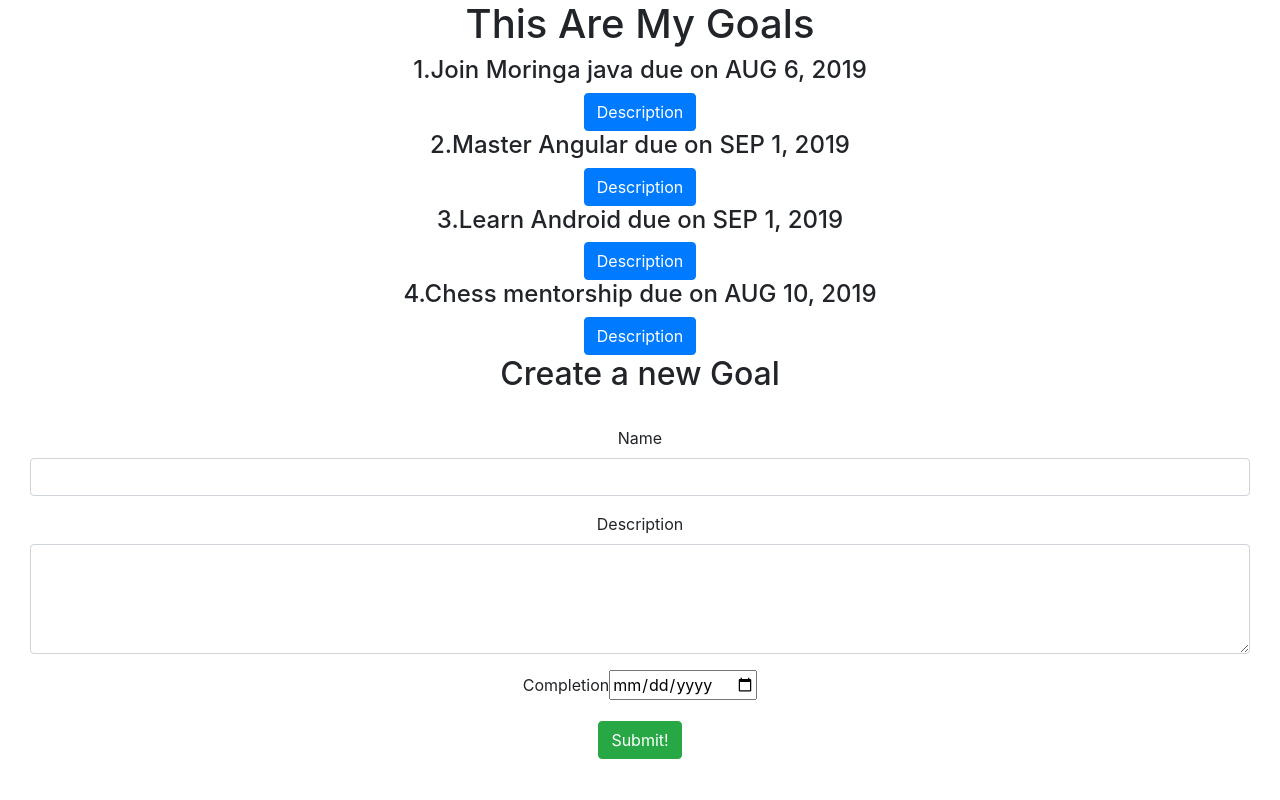
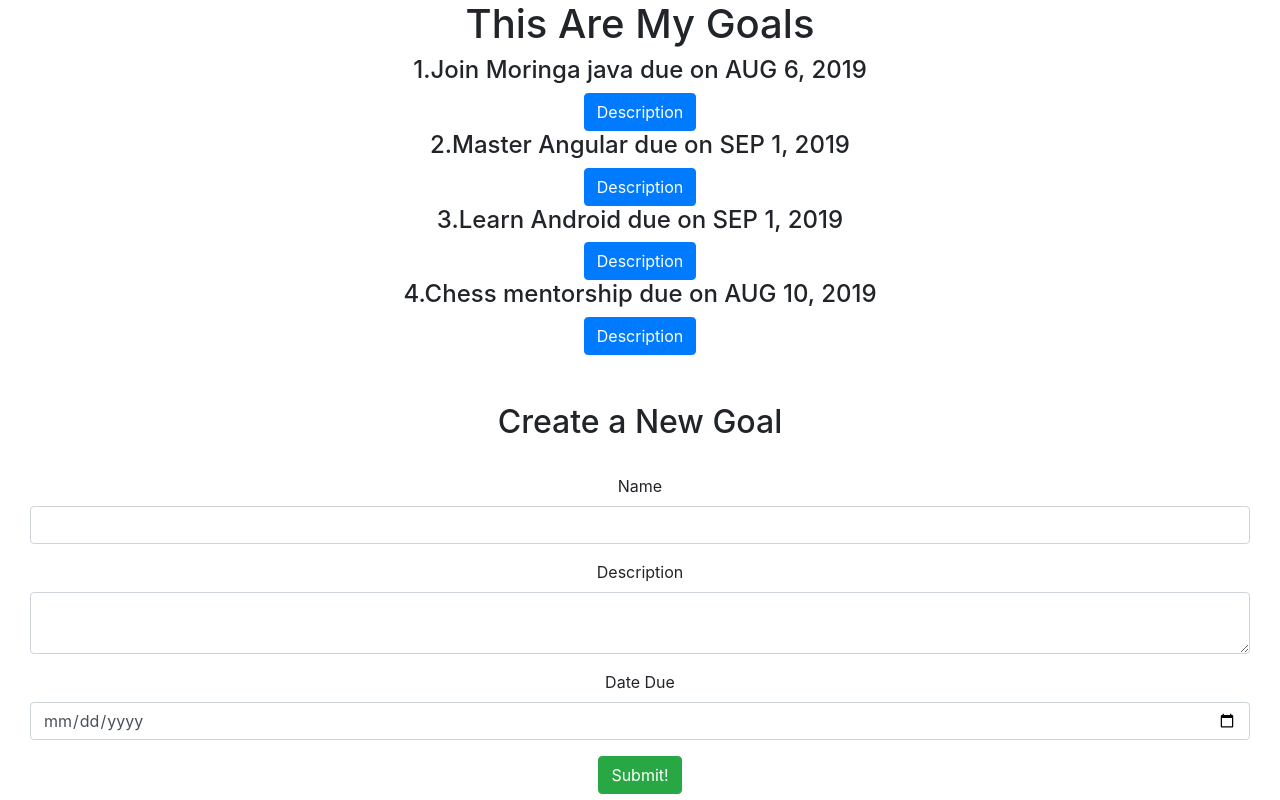
Before and after one commit to KingsMunene/Goal, an Angular app: page / in a window 1280 px wide. Built offline with nearby package versions, Linux system fonts and the light colour scheme.

Commit message:
components

```diff
--- a/src/app/app.module.ts
+++ b/src/app/app.module.ts
@@ -21,8 +21,9 @@
   ],
   imports: [
     BrowserModule,
-    AppRoutingModule,
-    FormsModule
+    FormsModule,
+    AppRoutingModule
+
   ],
   providers: [],
   bootstrap: [AppComponent]
--- a/src/app/goal-form/goal-form.component.html
+++ b/src/app/goal-form/goal-form.component.html
@@ -1,25 +1,38 @@
 <div class="text-center">
     <div class="container-fluid">
-        <h2>Create a new Goal</h2>
+        <h2>Create a New Goal</h2>
         <br>
-        <form>
+        <form (ngSubmit)='submitGoal()' #goalForm='ngForm'>
+
             <div class="form-group">
 
                 <label for="name">Name</label>
-                <input type="text" required class="form-control" id="name">
+                <input type="text"  class="form-control" id="name" [(ngModel)]="newGoal.name" name="name" #name='ngModel' required>
+                <div [hidden]="name.valid || name.pristine" class="alert alert-danger">
+                    <p>A goal must have a name!</p>
+                </div>
 
             </div>
+
             <div class="form-group">
 
                 <label for="description">Description</label>
-                <textarea class="form-control" id="description" rows="4" required></textarea>
+                <textarea class="form-control" id="description" rows="2" [(ngModel)]="newGoal.description" name="description" #description='ngModel' required ></textarea>
+                <div [hidden]="description.valid || description.pristine" class="alert alert-danger">
+                    <p>A goal must have a description!</p>
+                </div>
 
             </div>
+
             <div class="form-group">
-                <label for="complete">Completion</label>
-                <input type='date' id="complete" required>
 
+                <label for="completeDate">Date Due</label>
+                <input type='date' id="completeDate" class="form-control" [(ngModel)]="newGoal.completeDate" name="completeDate" #completeDate='ngModel' required>
+                <div [hidden]="completeDate.valid || completeDate.pristine" class="alert alert-danger">
+                    <p>A goal must have a due Date</p>
+                </div>
             </div>
+
             <button class="btn btn-success" type="submit">Submit!</button>
         </form>
     </div>
--- a/src/app/goals/goals.component.html
+++ b/src/app/goals/goals.component.html
@@ -13,6 +13,7 @@
     </div>
   </div>
   <div class="container-fluid">
+    <br><br>
     <app-goal-form></app-goal-form>
   </div>
 </div>
```
